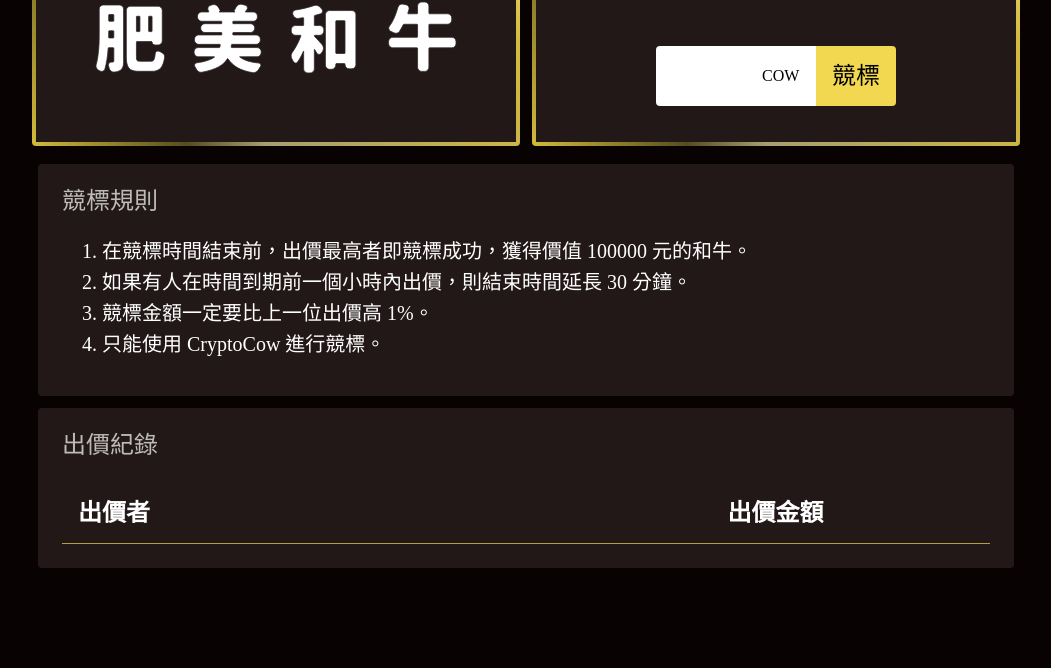
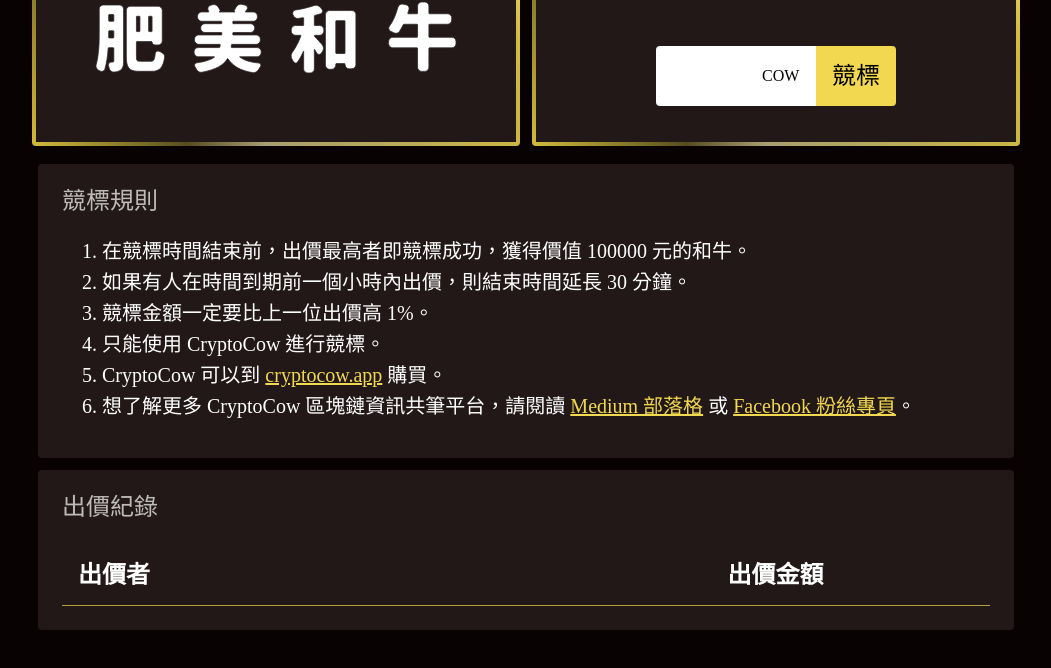
Before and after one commit to Xiawpohr/beef-auction, a website: page public/index.html in a window 1280 px wide. Shown: the part 623-1291 px from the top of the page, without its empty margins (114-1165 px from the left). Before the commit the page ends 1251 px from the top, so only its background shows below. Drawn offline with Linux system fonts and the light colour scheme.

Commit message:
feat: add original links

```diff
--- a/public/css/style.css
+++ b/public/css/style.css
@@ -6,6 +6,7 @@
   --price-color: #DEDA81;
   --button-color: #F2D850;
   --snackbar-color: #323232;
+  --link-color: #FFD5D5;
   --table-border-color: rgba(242, 216, 80, .7);
   --border-color: linear-gradient(60deg, #D3BB3B 0%, #554D1F 20%, #A79E70 30%, #D3BB3B 70%, #F1E18A 80%, #4F4613);
 }
@@ -232,6 +233,10 @@ body {
   font-size: 20px;
 }
 
+.bid-rules a {
+  color: var(--button-color);
+}
+
 .bid-history__table {
   overflow: auto;
 }
--- a/public/index.html
+++ b/public/index.html
@@ -60,6 +60,8 @@
         <li>如果有人在時間到期前一個小時內出價，則結束時間延長 30 分鐘。</li>
         <li>競標金額一定要比上一位出價高 1%。</li>
         <li>只能使用 CryptoCow 進行競標。</li>
+        <li>CryptoCow 可以到 <a href="https://cryptocow.app" target="_blank">cryptocow.app</a> 購買。</li>
+        <li>想了解更多 CryptoCow 區塊鏈資訊共筆平台，請閱讀 <a href="https://medium.com/cryptocow" target="_blank">Medium 部落格</a> 或 <a href="https://www.facebook.com/cryptocowapp/" target="_blank">Facebook 粉絲專頁</a>。</li>
       </ol>
     </section>
     <section class="bid-history">
```
